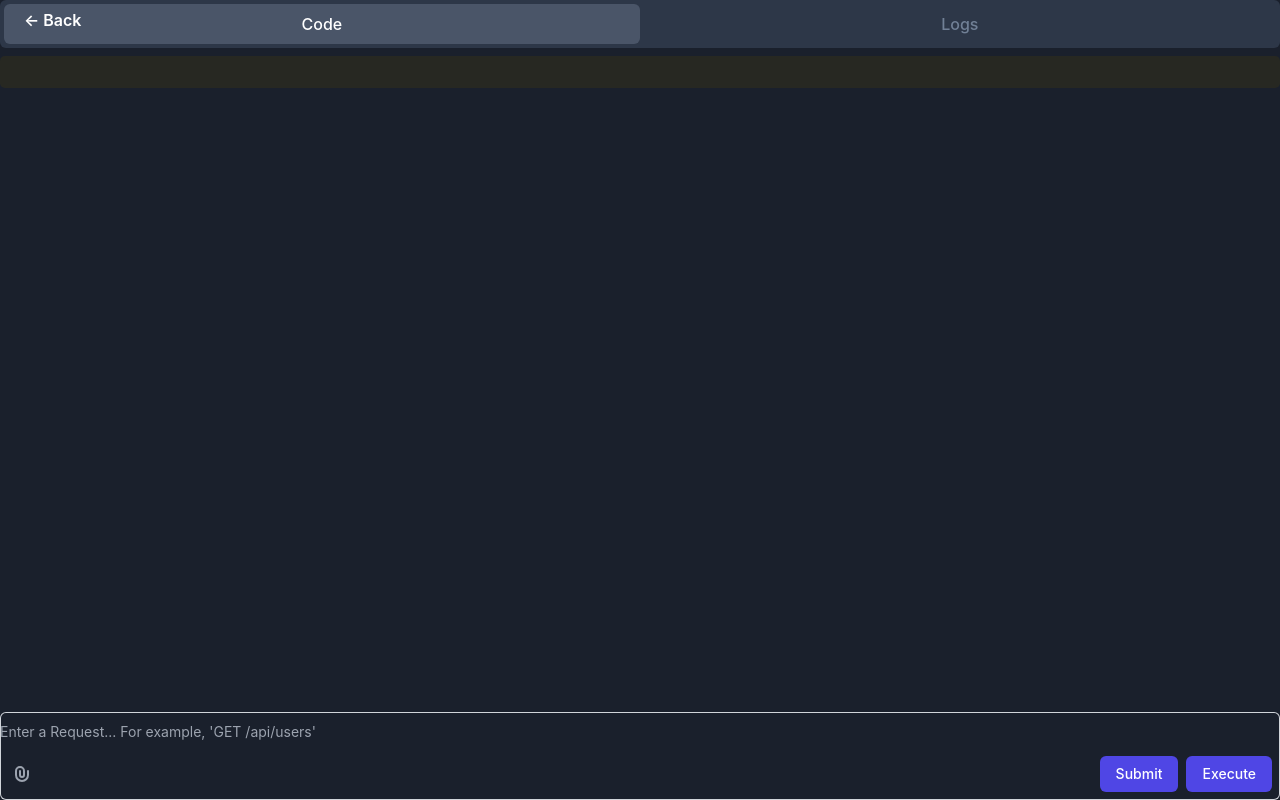
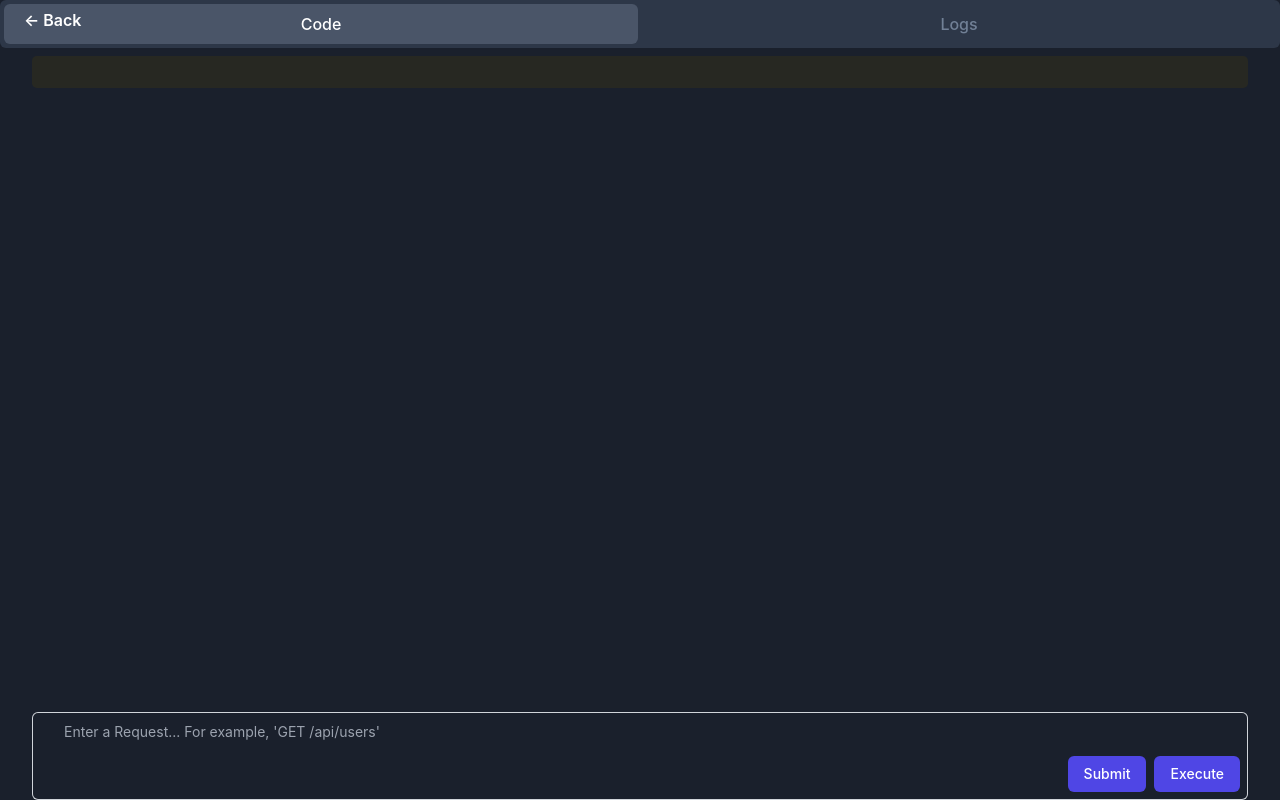
Before and after one commit to grandcanyonsmith/yb-testing-dashboard-react, a React (Create React App) app: page /viewCode in a window 1280 px wide. Built offline with nearby package versions, Linux system fonts and the light colour scheme.

Commit message:
update view code ui

```diff
--- a/src/components/CodeContainer.jsx
+++ b/src/components/CodeContainer.jsx
@@ -11,7 +11,7 @@ const CodeContainer = ({ code, language, hidden = false }) => {
     Prism.highlightAll();
   }, [code]);
 
-  const containerClass = `codeContainer ${hidden ? 'hidden' : ''}`;
+  const containerClass = `container mx-auto px-4 sm:px-6 lg:px-8 codeContainer ${hidden ? 'hidden' : ''}`;
   const codeClass = `language-${language}`;
 
   return (
--- a/src/components/InputContainer.jsx
+++ b/src/components/InputContainer.jsx
@@ -47,18 +47,18 @@ const InputContainer = ({ requestText, handleRequestChange, handleSubmit, handle
   }, [errorMessage, toast]);
 
   return (
-    <div className="flex items-start space-x-4">
+    <div className="flex items-start space-x-4 container mx-auto px-4 sm:px-6 lg:px-8">
       <div className="min-w-0 flex-1">
         <form action="#" className="relative">
-          <div className="overflow-hidden rounded-md shadow-sm ring-1 ring-inset ring-gray-300 focus-within:ring-2 focus-within:ring-indigo-600">
-            <label htmlFor="comment" className="sr-only">
+          <div className="overflow-hidden rounded-md shadow-sm ring-1 ring-inset ring-gray-300  focus-within:ring-indigo-600 container mx-auto px-4 sm:px-6 lg:px-8">
+            <label htmlFor="comment" className="sr-only container mx-auto px-4 sm:px-6 lg:px-8">
               Add your comment
             </label>
             <textarea
   rows={3}
   name="comment"
   id="comment"
-              className="block w-full resize-none border-0 bg-transparent py-2 text-white placeholder:text-gray-400 focus:ring-0 sm:text-sm sm:leading-6"
+  className="block w-full resize-none border-0 bg-transparent py-2 text-white placeholder:text-gray-400 focus:outline-none  focus:ring-indigo-500 sm:text-sm sm:leading-6 "
   placeholder="Enter a Request... For example, 'GET /api/users'"
   value={requestText}
   onChange={handleRequestChange}
@@ -68,7 +68,7 @@ const InputContainer = ({ requestText, handleRequestChange, handleSubmit, handle
           <div className="absolute inset-x-0 bottom-0 flex justify-between py-2 pl-3 pr-2">
             <div className="flex items-center space-x-5">
               <div className="flex items-center">
-                <Tooltip label="Attach a file">
+                {/* <Tooltip label="Attach a file">
                   <button
                     type="button"
                     className="-m-2.5 flex h-10 w-10 items-center justify-center rounded-full text-gray-400 hover:text-gray-500"
@@ -76,7 +76,7 @@ const InputContainer = ({ requestText, handleRequestChange, handleSubmit, handle
                   >
                     <PaperClipIcon className="h-5 w-5" aria-hidden="true" />
                   </button>
-                </Tooltip>
+                </Tooltip> */}
               </div>
             </div>
             <div className="flex-shrink-0 space-x-2">
--- a/src/components/LogContainer.jsx
+++ b/src/components/LogContainer.jsx
@@ -3,7 +3,7 @@ import PropTypes from 'prop-types';
 
 const LogContainer = ({ stdout, stderr, hidden }) => {
   return (
-    <div className={`logContainer ${hidden ? 'hidden' : ''}`}>
+    <div className={`container mx-auto px-4 sm:px-6 lg:px-8 logContainer ${hidden ? 'hidden' : ''}`}>
       <pre className="line-numbers language-bash">
         <code>{stdout}</code>
       </pre>
--- a/src/components/TabContainer.jsx
+++ b/src/components/TabContainer.jsx
@@ -2,11 +2,11 @@ import { Tab } from '@headlessui/react';
 import PropTypes from 'prop-types';
 
 const TabContainer = ({ activeTab, onTabChange, tabs }) => (
-  <Tab.Group as="div" className="tabContainer" onChange={onTabChange}>
+  <Tab.Group as="div" className="tabContainer " onChange={onTabChange}>
     {tabs.map((tab) => (
       <Tab
         key={tab}
-        className={({ selected }) => `tabButton ${selected && tab === activeTab ? 'active' : ''}`}
+        className={({ selected }) => `container mx-auto px-4 sm:px-6 lg:px-8 tabButton ${selected && tab === activeTab ? 'active' : ''}`}
       >
         {tab}
       </Tab>
```
Lines whose indentation alone changed are shown as unchanged.
